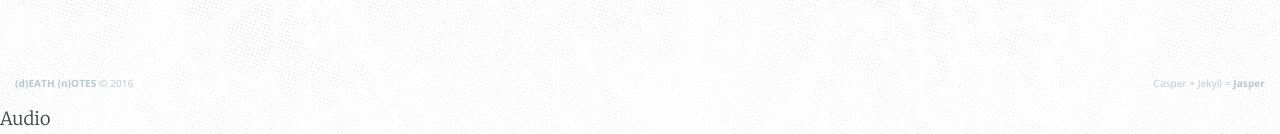
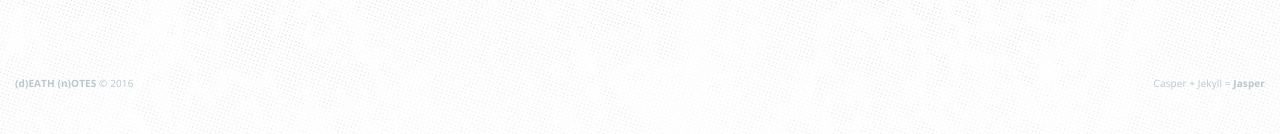
Before and after one commit to chrisvidal/death-notes, a Jekyll site: the page built from index.html, in a window 1280 px wide. Shown: the part 939-1073 px from the top of the page. Built offline with Jekyll 4.4.1, drawn with Linux system fonts in a browser that asks for light colours; the list of posts is cut into pages by our own code.

Commit message:
hiding audio html5

```diff
--- a/_layouts/default.html
+++ b/_layouts/default.html
@@ -36,11 +36,10 @@
     <script type="text/javascript" src="{{ "/assets/js/index.js" | prepend: site.baseurl }}"></script>
     {% if site.analytics %}{% include analytics.html %}{% endif %}
     {% if page.is_home %}
-<span class="title">Audio</span>
-<audio loop controls autoplay id="player">
-    <source src="/medias/audio/Singing_Bowls_Throat.mp3" type="audio/mpeg">
-    Your browser does not support the audio element.
-</audio>
+    <audio loop controls autoplay id="player">
+        <source src="/medias/audio/Singing_Bowls_Throat.mp3" type="audio/mpeg">
+        Your browser does not support the audio element.
+    </audio>
     {% endif %}
   </body>
 </html>
```
